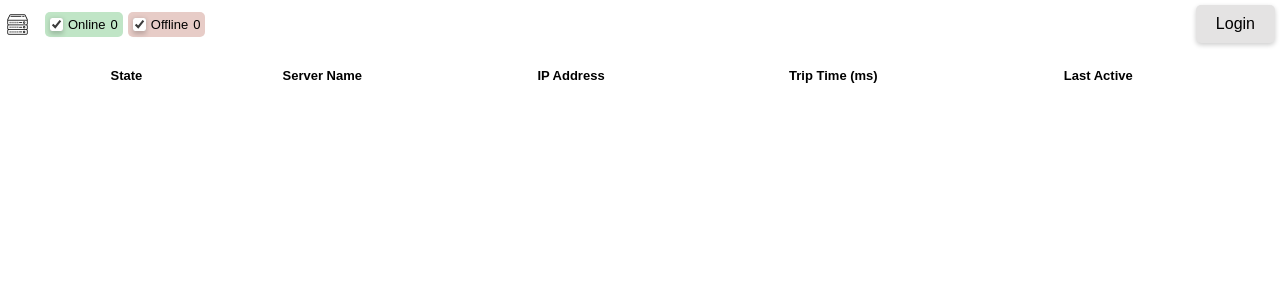
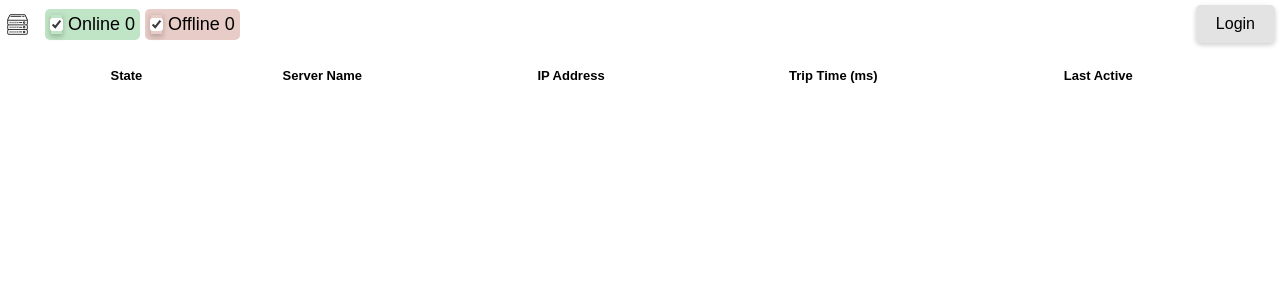
Before and after one commit to J-shw/Server-Monitor, a Flask app: page /servers in a window 1280 px wide. Shown: the top 300 px of the page. Run offline with Flask 3, Linux system fonts and the light colour scheme; data comes from the database, SQL or seed files in the repository; data that the repository does not hold is empty.

Commit message:
Font size

```diff
--- a/static/css/top-bar.css
+++ b/static/css/top-bar.css
@@ -31,7 +31,7 @@
     gap: 5px;
 }
 .counters > * {
-    font-size: small;
+    font-size: large;
     gap: 5px;
     border-radius: 5px;
     padding: 5px;
```
